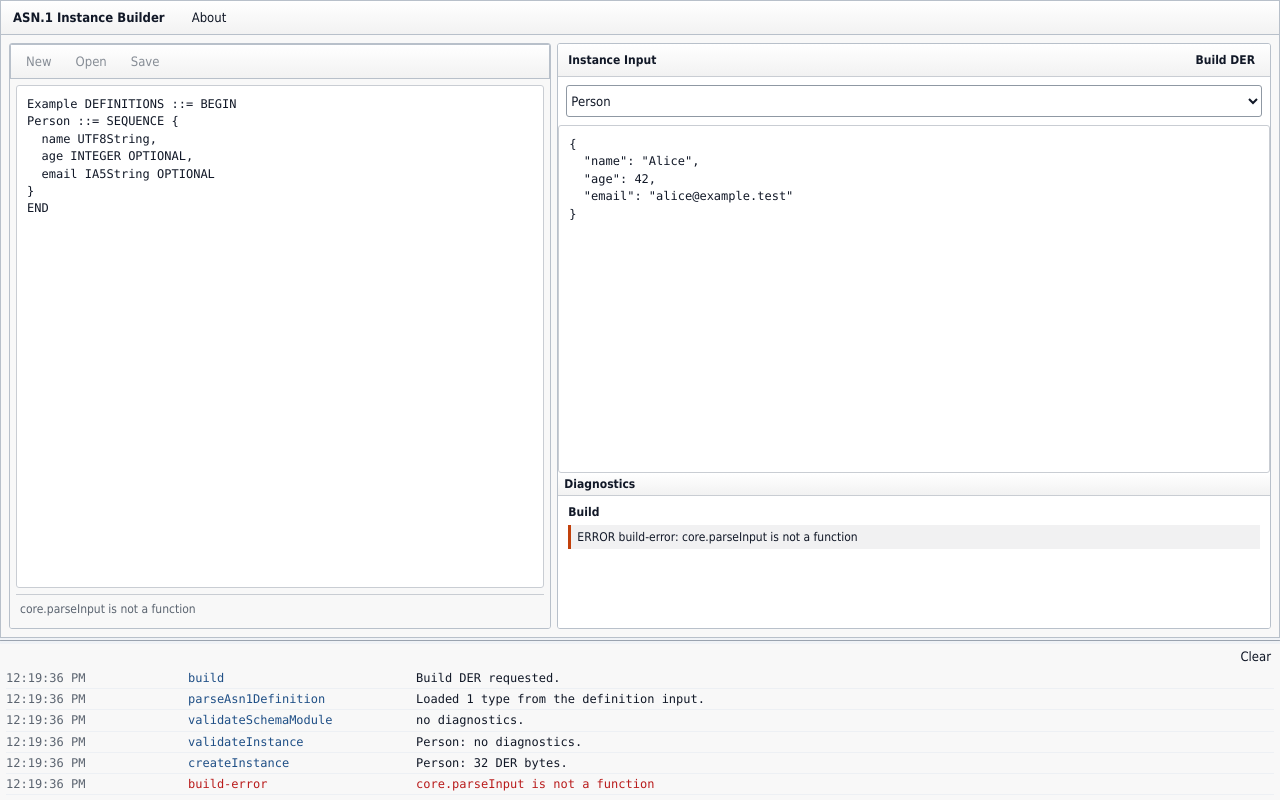
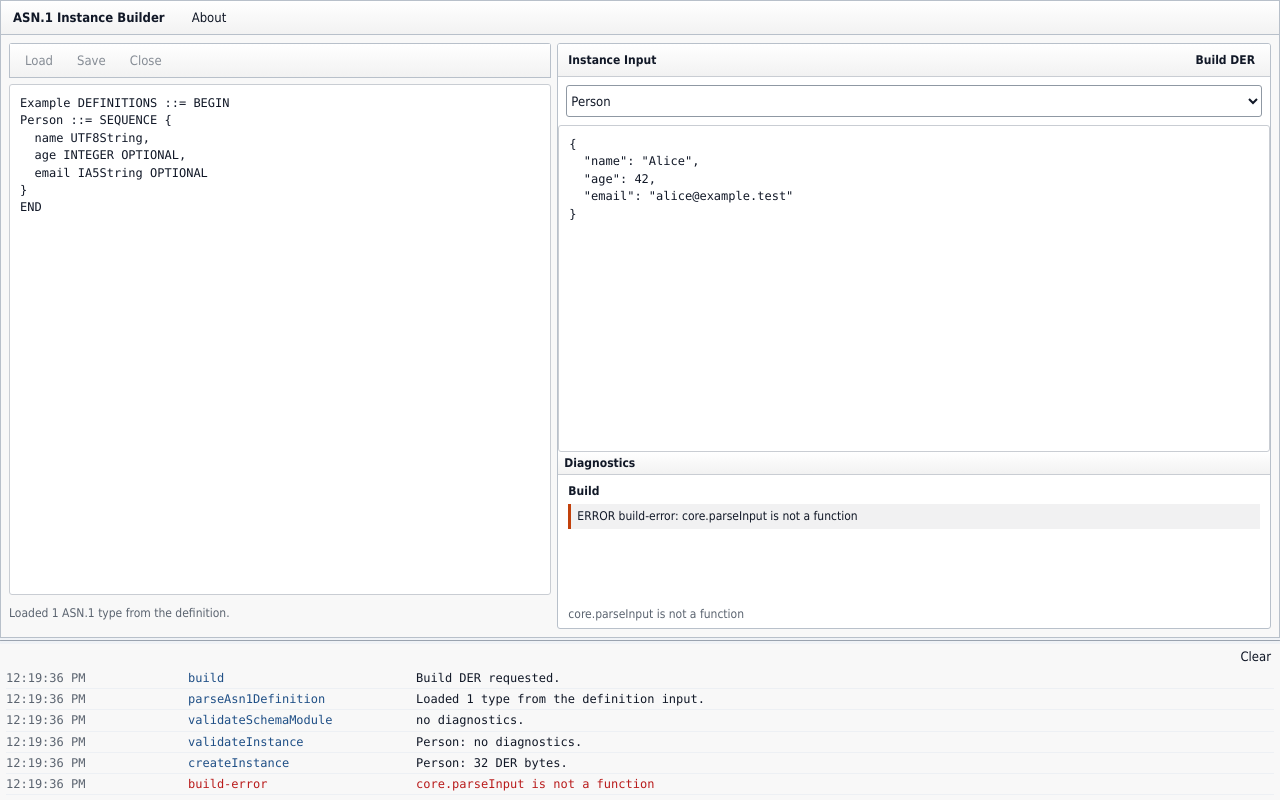
Before and after one commit to pkistudio/asn1instancebuilder, a website built with Vite: page index.html in a window 1280 px wide. Built offline with nearby package versions, Linux system fonts and the light colour scheme.

Commit message:
Separate definition and build notices

```diff
--- a/src/app/main.ts
+++ b/src/app/main.ts
@@ -31,7 +31,8 @@ export function initAsn1InstanceBuilder(options: Asn1InstanceBuilderAppOptions):
   const apiLog = mustFind<HTMLElement>(mount, '[data-role="api-log"]');
   const apiLogResizer = mustFind<HTMLElement>(mount, '[data-role="api-log-resizer"]');
   const clearApiLogButton = mustFind<HTMLButtonElement>(mount, '[data-role="clear-api-log"]');
-  const status = mustFind<HTMLElement>(mount, '[data-role="status"]');
+  const definitionStatus = mustFind<HTMLElement>(mount, '[data-role="definition-status"]');
+  const buildStatus = mustFind<HTMLElement>(mount, '[data-role="build-status"]');
   const buildButton = mustFind<HTMLButtonElement>(mount, '[data-role="build"]');
   const aboutButton = mustFind<HTMLButtonElement>(mount, '[data-role="about"]');
   const aboutDialog = mustFind<HTMLDialogElement>(mount, '[data-role="about-dialog"]');
@@ -63,10 +64,14 @@ export function initAsn1InstanceBuilder(options: Asn1InstanceBuilderAppOptions):
       try {
         schema = parseDefinitionInput(definitionText.value);
         appendApiLog(apiLog, apiLogEntries, { level: 'success', label: 'parseAsn1Definition', detail: `Loaded ${schema.types.length} type${schema.types.length === 1 ? '' : 's'} from the definition input.` });
+        definitionStatus.textContent = `Loaded ${schema.types.length} ASN.1 type${schema.types.length === 1 ? '' : 's'} from the definition.`;
         refreshTypeSelect();
         const schemaDiagnostics = validateSchemaModule(schema);
         appendApiLog(apiLog, apiLogEntries, { level: schemaDiagnostics.some((diagnostic) => diagnostic.severity === 'error') ? 'error' : schemaDiagnostics.length > 0 ? 'warning' : 'success', label: 'validateSchemaModule', detail: formatDiagnosticSummary(schemaDiagnostics) });
         renderDiagnostics(diagnosticsList, [{ title: 'Schema', diagnostics: schemaDiagnostics }]);
+        if (schemaDiagnostics.length > 0) {
+          definitionStatus.textContent = `Definition diagnostics: ${formatDiagnosticSummary(schemaDiagnostics)}`;
+        }
         if (hasDiagnosticErrors(schemaDiagnostics)) {
           handledDiagnosticError = true;
           throw new Error('Schema diagnostics contain errors. Fix them before building DER.');
@@ -89,7 +94,7 @@ export function initAsn1InstanceBuilder(options: Asn1InstanceBuilderAppOptions):
         const document = createInstance(schema, typeName, input);
         appendApiLog(apiLog, apiLogEntries, { level: 'success', label: 'createInstance', detail: `${document.typeName}: ${document.der.byteLength} DER bytes.` });
         const warningCount = [...schemaDiagnostics, ...instanceDiagnostics].filter((diagnostic) => diagnostic.severity === 'warning').length;
-        status.textContent = warningCount > 0 ? `Built ${document.typeName} as ${document.der.byteLength} DER bytes with ${warningCount} warning${warningCount === 1 ? '' : 's'}.` : `Built ${document.typeName} as ${document.der.byteLength} DER bytes.`;
+        buildStatus.textContent = warningCount > 0 ? `Built ${document.typeName} as ${document.der.byteLength} DER bytes with ${warningCount} warning${warningCount === 1 ? '' : 's'}.` : `Built ${document.typeName} as ${document.der.byteLength} DER bytes.`;
         if (openViewerWindow) {
           const opened = openPkiStudioViewerWindow(document.der, document.typeName);
           appendApiLog(apiLog, apiLogEntries, { level: opened ? 'success' : 'warning', label: 'openPkiStudioWindow', detail: opened ? `Opened a new PkiStudioJS tab for ${document.typeName}.` : 'The browser blocked the PkiStudioJS window.' });
@@ -98,7 +103,7 @@ export function initAsn1InstanceBuilder(options: Asn1InstanceBuilderAppOptions):
         appendApiLog(apiLog, apiLogEntries, { level: 'success', label: 'parseGeneratedDer', detail: 'PkiStudioJS core parsed the generated DER.' });
       } catch (error) {
         appendApiLog(apiLog, apiLogEntries, { level: 'error', label: 'build-error', detail: error instanceof Error ? error.message : String(error) });
-        status.textContent = error instanceof Error ? error.message : String(error);
+        buildStatus.textContent = error instanceof Error ? error.message : String(error);
         if (!handledDiagnosticError) {
           renderDiagnostics(diagnosticsList, [{ title: 'Build', diagnostics: [diagnosticFromError(error)] }]);
         }
@@ -144,13 +149,13 @@ function renderShell(): string {
     <main class="asn1ib-workspace">
       <section class="asn1ib-panel asn1ib-definition-panel">
         <nav class="asn1ib-pane-menu" aria-label="Definition actions">
-          <button type="button" disabled>New</button>
-          <button type="button" disabled>Open</button>
+          <button type="button" disabled>Load</button>
           <button type="button" disabled>Save</button>
+          <button type="button" disabled>Close</button>
         </nav>
         <div class="asn1ib-left-card">
           <textarea data-role="definition" spellcheck="false"></textarea>
-          <p class="asn1ib-status" data-role="status"></p>
+          <p class="asn1ib-notice asn1ib-definition-status" data-role="definition-status">Definition input is ready.</p>
         </div>
       </section>
       <section class="asn1ib-panel">
@@ -164,6 +169,7 @@ function renderShell(): string {
         <textarea data-role="input" spellcheck="false"></textarea>
         <div class="asn1ib-output-label">Diagnostics</div>
         <div data-role="diagnostics" class="asn1ib-diagnostics" aria-live="polite"></div>
+        <p class="asn1ib-notice asn1ib-build-status" data-role="build-status" aria-live="polite">Build status is ready.</p>
       </section>
     </main>
     <div data-role="api-log-resizer" class="asn1ib-api-log-resizer" role="separator" aria-label="Resize API log" aria-orientation="horizontal" tabindex="0"></div>
--- a/src/styles/styles.css
+++ b/src/styles/styles.css
@@ -161,7 +161,7 @@ textarea {
 
 .asn1ib-panel {
   display: grid;
-  grid-template-rows: auto auto minmax(160px, 1fr) auto minmax(96px, 0.38fr);
+  grid-template-rows: auto auto minmax(160px, 1fr) auto minmax(96px, 0.38fr) auto;
   min-width: 0;
   min-height: 0;
   border: 1px solid var(--panel-border);
@@ -173,8 +173,9 @@ textarea {
 .asn1ib-definition-panel {
   display: flex;
   flex-direction: column;
-  border: 1px solid var(--panel-border);
-  background: var(--window);
+  gap: 6px;
+  border: 0;
+  background: transparent;
 }
 
 .asn1ib-pane-menu {
@@ -183,7 +184,6 @@ textarea {
   align-items: center;
   gap: 2px;
   border: 1px solid var(--panel-border);
-  border-bottom: 0;
   padding: 4px;
   background: linear-gradient(var(--chrome-start), var(--chrome));
 }
@@ -194,9 +194,8 @@ textarea {
   flex-direction: column;
   gap: 6px;
   min-height: 0;
-  border-top: 1px solid var(--panel-border);
-  padding: 6px;
-  background: var(--window);
+  padding: 0;
+  background: transparent;
   overflow: hidden;
 }
 
@@ -300,19 +299,22 @@ textarea {
   border-left-color: #a16207;
 }
 
-.asn1ib-status {
+.asn1ib-notice {
   flex: 0 0 auto;
   width: 100%;
   min-height: 28px;
   margin: 0;
   border: 0;
-  border-top: 1px solid var(--subtle-border);
   border-radius: 0;
-  padding: 6px 4px 0;
+  padding: 4px 0 0;
   color: var(--muted);
   background: transparent;
   font-size: 12px;
   line-height: 1.35;
+}
+
+.asn1ib-build-status {
+  padding: 6px 10px;
 }
 
 .asn1ib-about-dialog {
```
